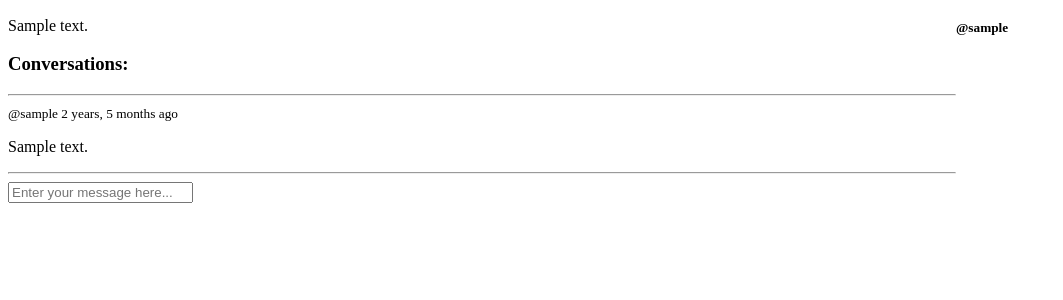
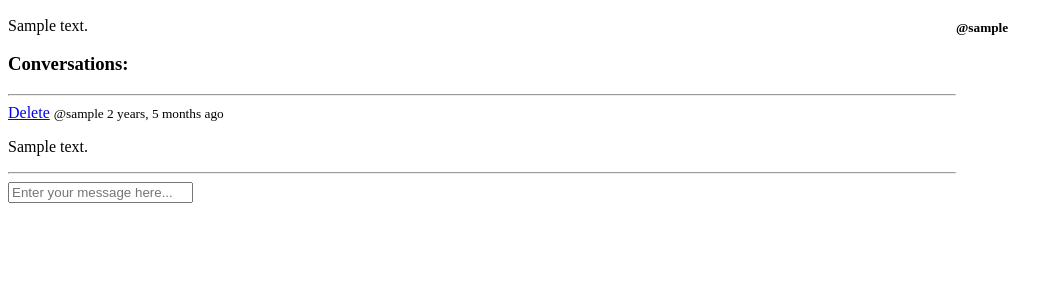
Before and after one commit to iwtga/discord-clone, a Django app: page /room/1/ in a window 1280 px wide. Shown: the part 250-550 px from the top of the page, without its empty margins (0-1063 px from the left). Run offline with Django 4.2, Linux system fonts and the light colour scheme; a user stored in the database is signed in; tables that the repository leaves empty hold one stand-in row (values such as "Sample post").

Commit message:
add delete message

```diff
--- a/base/templates/base/room.html
+++ b/base/templates/base/room.html
@@ -16,6 +16,9 @@
         <hr>
         {% for rmsg in rmsgs %}
         <div>
+            {% if request.user == rmsg.user %}
+            <a href="{% url 'delete-message' rmsg.id %}">Delete</a>
+            {% endif %}
             <small>@{{rmsg.user}} {{rmsg.updated|timesince}} ago</small>
             <p>{{rmsg.body}}</p>
             <hr>
--- a/base/urls.py
+++ b/base/urls.py
@@ -10,4 +10,5 @@ urlpatterns = [
     path('login/', views.login_page, name="login"),
     path('logout/', views.logout_user, name="logout"),
     path('register/', views.register_page, name="register"),
+    path('delete-message/<str:pk>/', views.delete_message, name="delete-message"),
 ]
--- a/base/views.py
+++ b/base/views.py
@@ -118,3 +118,13 @@ def delete_room(request, pk):
         room.delete()
         return redirect('home')
     return render(request, 'base/delete.html', context)
+
+@login_required(login_url='login')
+def delete_message(request, pk):
+    message = Message.objects.get(id=pk)
+    if request.user != message.user:
+        return HttpResponse("You are not authorized to perform the action!")
+    if request.method == "POST":
+        message.delete()
+        return redirect('home')
+    return render(request, 'base/delete.html', {'obj': message})
```
